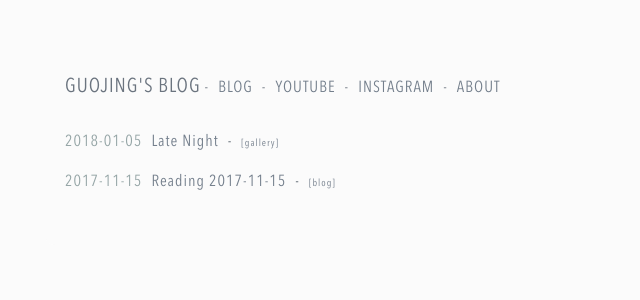
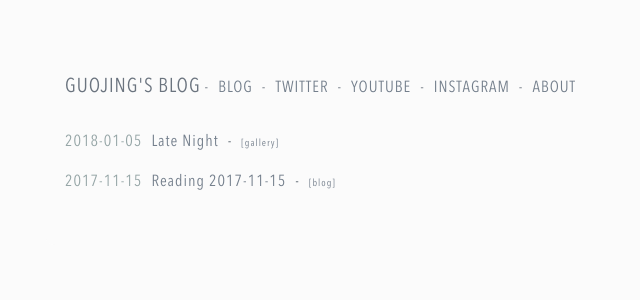
Before and after one commit to GuoJing/blog, a Jekyll site: the page built from index.html, in a window 1280 px wide. Shown: the top 300 px of the page, without its empty margins (30-670 px from the left). Built offline with Jekyll 4.4.1, drawn with Linux system fonts in a browser that asks for light colours.

Commit message:
auto commit

```diff
--- a/index.html
+++ b/index.html
@@ -11,6 +11,7 @@ title: GuoJing's Blog|只要心还跳
         <span style="font-size: 20px; font-weight: lighter;">GuoJing's Blog</span>
         <span class="item">
             - <a href="/blog">Blog</a>
+            - <a href="https://twitter.com/GuoJing">Twitter</a>
             - <a href="https://www.youtube.com/c/GuoJing">Youtube</a>
             - <a href="https://www.instagram.com/soundbbg/">Instagram</a>
             - <a href="/about">About</a>
```
